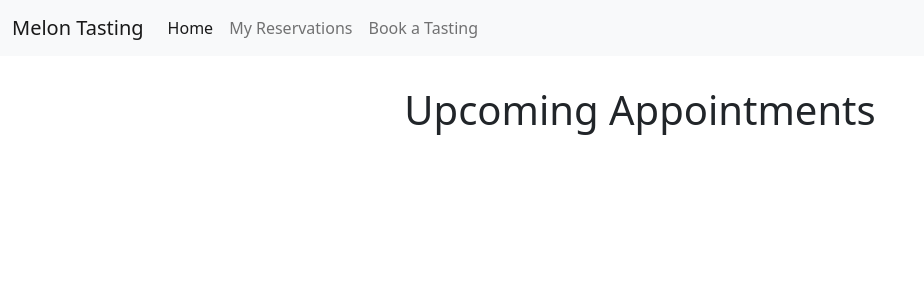
After one commit to lauren-moore/take-home-melon-tasting-app, a Flask app: page /upcoming_apps in a window 1280 px wide. The commit adds this page. Shown: the top 300 px of the page, without its empty margins (0-924 px from the left). Run offline with Flask 2, Linux system fonts and the light colour scheme; data that the repository does not hold is empty.

Commit message:
added basic reservation function

```diff
--- a/crud.py
+++ b/crud.py
@@ -27,7 +27,7 @@ def get_available_timeslots():
 
     return Timeslot.query.filter(Timeslot.user == None).all()
 
-def get_timeslots_by_users(user):
+def get_timeslots_by_user(user):
     '''get timeslot by user id'''
 
     return Timeslot.query.filter(Timeslot.user == user).all()
--- a/model.py
+++ b/model.py
@@ -29,7 +29,7 @@ class Timeslot(db.Model):
     timeslot_id = db.Column(db.Integer,
                         autoincrement=True,
                         primary_key=True)
-    date = db.Column(db.DateTime, nullable=False, unique=True)
+    date = db.Column(db.Integer, nullable=False, unique=True)
     user_id = db.Column(db.Integer, db.ForeignKey("users.user_id"), nullable=True)
 
     user = db.relationship("User", backref="timeslots")
--- a/server.py
+++ b/server.py
@@ -3,6 +3,7 @@ from flask import Flask, render_template, request, flash, session, redirect
 from model import db, connect_to_db
 from jinja2 import StrictUndefined
 import crud
+from datetime import datetime
 
 app = Flask(__name__)
 app.secret_key = "dev"
@@ -16,12 +17,48 @@ def homepage():
     return render_template('homepage.html')
 
 @app.route('/appointments')
-def all_movies():
+def show_app():
     """View available appointments page."""
 
-    avail_timeslots = crud.get_available_timeslots()
+    return render_template('appointments.html')
 
-    return render_template('appointments.html', avail_timeslots=avail_timeslots)
+
+@app.route("/appointments", methods=["POST"])
+def create_app():
+    """Create a new appointment."""
+
+    year = request.form.get("year")
+    month = request.form.get("month")
+    day = request.form.get("day")
+    time = request.form.get("time")
+
+    date_str = f"{day}/{month}/{year} {time}"
+    date = datetime.strptime(date_str, '%d/%m/%y %H:%M:%S')
+
+    #get user from session
+    user_logged_in = session.get("user_id")
+    user = crud.get_user_by_id(user_logged_in)
+
+    #create new appointment
+    new_app = crud.create_timeslot(date, user)
+    db.session.add(new_app)
+    db.session.commit()
+    flash("Your appointment has been set!")
+
+    return redirect('/')
+
+
+@app.route("/upcoming_apps")
+def show_upcoming_apps():
+    """Show all of user's reservations."""
+
+    user_logged_in = session.get("user_id")
+    user = crud.get_user_by_id(user_logged_in)
+
+    upcoming_apps = crud.get_timeslots_by_user(user)
+
+    return render_template('user_reservations.html',
+                            upcoming_apps=upcoming_apps)
 
 
 @app.route("/login", methods=["POST"])
--- a/static/style.css
+++ b/static/style.css
@@ -0,0 +1,12 @@
+.below-nav {
+padding: 50px;
+}
+
+#title {
+padding-top: 30px;
+text-align: center;
+}
+
+.book-appointments {
+text-align: center;
+}
--- a/templates/base.html
+++ b/templates/base.html
@@ -3,15 +3,36 @@
   <head>
     <meta charset="utf-8">
     <meta name="viewport" content="width=device-width">
+    <link href="https://cdn.jsdelivr.net/npm/bootstrap@5.1.3/dist/css/bootstrap.min.css" rel="stylesheet"
+    integrity="sha384-1BmE4kWBq78iYhFldvKuhfTAU6auU8tT94WrHftjDbrCEXSU1oBoqyl2QvZ6jIW3" crossorigin="anonymous">
+    <link rel="stylesheet" href="/static/style.css"/>
+
     <title>
       {% block title %}{% endblock %}
     </title>
 
     {% block head %}{% endblock %}
 
-    <link rel="stylesheet" href="/static/styles.css" />
   </head>
   <body>
+    <nav class="navbar navbar-expand-lg navbar-light bg-light">
+      <div class="container-fluid">
+        <a class="navbar-brand">Melon Tasting</a>
+          <button class="navbar-toggler" type="button" data-bs-toggle="collapse" data-bs-target="#navbarNavAltMarkup" aria-controls="navbarNavAltMarkup" aria-expanded="false" aria-label="Toggle navigation">
+            <span class="navbar-toggler-icon"></span>
+           </button>
+        <div class="collapse navbar-collapse" id="navbarNavAltMarkup">
+          <div class="navbar-nav">
+            <a class="nav-link active" aria-current="page" href="/">Home</a>
+            <a class="nav-link" href="/upcoming_apps">My Reservations</a>
+            <a class="nav-link" href="/appointments">Book a Tasting</a>
+          </div>
+        </div>
+      </div>
+    </nav>
+
+
+
     {% for msg in get_flashed_messages() %}
       <p class="flash-msg">
         {{ msg }}
--- a/templates/homepage.html
+++ b/templates/homepage.html
@@ -3,7 +3,7 @@
 {% block title %}Melon Tasting Home{% endblock %}
 
 {% block body %}
-  <h1>Welcome!</h1>
+  <h1 id="title">Welcome!</h1>
 
   <form action="/login" method="POST">
     <p>
--- /dev/null
+++ b/templates/user_reservations.html
@@ -0,0 +1,13 @@
+{% extends 'base.html' %}
+
+{% block title %}Melon Tasting Appointments{% endblock %}
+
+{% block body %}
+  <h1 id="title">Upcoming Appointments</h1>
+
+    {% for app in upcoming_apps %}
+        {{ app }}
+    {% endfor %}
+
+
+{% endblock %}
```
Also changed, not shown: templates/appointments.html (+25 -1 lines).
